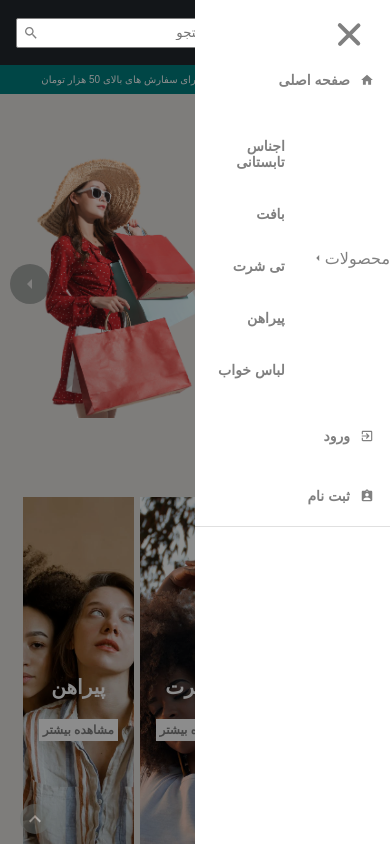
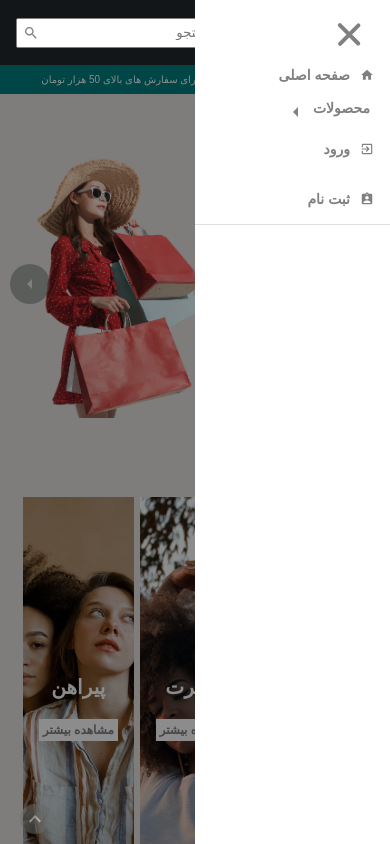
Before and after one commit to amin-qanbari/React-Shopping-Site-UI-Design-Redux-main, a React (Create React App) app: page / in a window 390 px wide. Both pictures are taken after a click on the element 354 px from the left and 34 px from the top of the page. Shown: the top 844 px of the page. Built offline with nearby package versions, Linux system fonts and the light colour scheme.

Commit message:
create coollapse and jsx and styles and usestate

```diff
--- a/src/components/Navbar/NavbarSmall.js
+++ b/src/components/Navbar/NavbarSmall.js
@@ -38,7 +38,56 @@ const Ul = styled.ul`
     width: 100%;
   }
 
-  .open-product{
+  .container-collapse {
+    width: 100%;
+  }
+
+  .wraper-collapse {
+    width: 95%;
+  }
+
+  .head-collapse {
+    display: flex;
+    padding-right: 20px;
+    font-weight: 600;
+    font-size: 14px;
+    color: gray;
+    cursor: pointer;
+    svg {
+      margin-right: 5px;
+      transition: all 0.3s ease;
+      transform: ${(props) => (props.collapse ? "rotate(-90deg)" : "")};
+    }
+  }
+
+  .container-dropdown {
+  }
+
+  .wraper-dropdown {
+    transition: all 1s ease;
+    display: ${(props) => (props.collapse ? "block" : "none")};
+    transform: ${(props) =>
+      props.collapse ? "translateY(1px)" : "translateX(0)"};
+
+      ul{
+        margin-right: 15px;
+        li {
+          padding: 0;
+          color: gray;
+          width: 100%;
+      &::before {
+        width: 10px;
+        height: 1px;
+        content: "";
+        margin:0 5px 0 -10px;
+        background-color: #000080;
+      }
+      a{
+        font-size: 13px;
+
+      }
+    }
+      }
 
   }
 
@@ -47,7 +96,7 @@ const Ul = styled.ul`
   }
   li {
     transition: background-color 0.1s linear;
-    padding: 10px 0;
+    padding: 5px 0;
     color: gray;
     display: flex;
     justify-content: center;
@@ -81,11 +130,11 @@ const Ul = styled.ul`
 
 const NavbarSmall = ({ open, close }) => {
   const [dropdown] = useState(false);
-  const [openProduct, setOpenProduct] = useState(false);
+  const [collapses, setCollapse] = useState(false);
 
   return (
     <div>
-      <Ul open={open} dropdown={dropdown} openProduct={openProduct}>
+      <Ul open={open} dropdown={dropdown} collapse={collapses}>
         <li onClick={close}>
           <Link to="/">
             {" "}
@@ -93,29 +142,38 @@ const NavbarSmall = ({ open, close }) => {
             صفحه اصلی
           </Link>
         </li>
-        <li className="open-product">
+        <div className="container-collapse">
+          <div className="wraper-collapse">
+            <div
+              className="head-collapse"
+              onClick={() => setCollapse(!collapses)}
+            >
               محصولات
-            <ArrowLeft className="iconDropdown" />
-          <div onClick={() => setOpenProduct(!openProduct)}>
+              <ArrowLeft className="icon-left" />
+            </div>
+            <div className="container-dropdown">
+              <div className="wraper-dropdown">
                 <ul>
-              <li className="li-none">
+                  <li>
                     <Link to="/summer">اجناس تابستانی</Link>
                   </li>
-              <li className="li-none">
+                  <li>
                     <Link to="/autumn">بافت</Link>
                   </li>
-              <li className="li-none">
+                  <li>
                     <Link to="/t-shirt">تی شرت</Link>
                   </li>
-              <li className="li-none">
+                  <li>
                     <Link to="/shirt">پیراهن</Link>
                   </li>
-              <li className="li-none">
+                  <li>
                     <Link to="/nightwear">لباس خواب</Link>
                   </li>
                 </ul>
               </div>
-        </li>
+            </div>
+          </div>
+        </div>
         <li onClick={close}>
           <Link to="/login">
             <ExitToApp /> ورود
```
Lines whose indentation alone changed are shown as unchanged.
